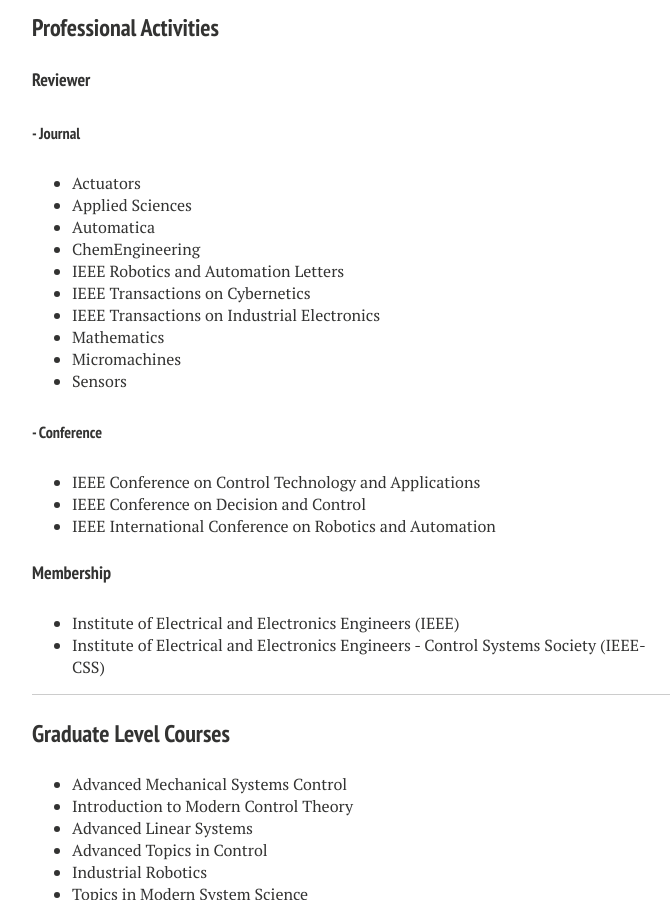
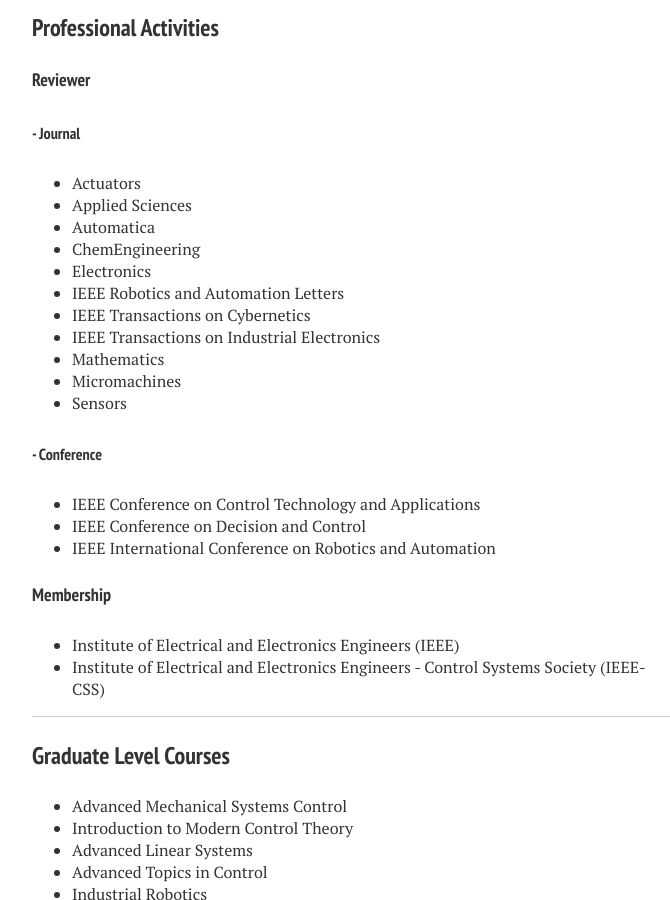
Before and after one commit to liutairan/liutairan.github.io, a Jekyll site: the page built from cv.md, in a window 1280 px wide and 900 px high, scrolled down 3090 px. Shown: the whole window, without its empty margins (288-958 px from the left). Built offline with Jekyll 4.4.1, drawn with Linux system fonts in a browser that asks for light colours; nearby versions of some CDN libraries.

Commit message:
Update cv.md

```diff
--- a/cv.md
+++ b/cv.md
@@ -133,6 +133,7 @@
 * Applied Sciences
 * Automatica
 * ChemEngineering
+* Electronics
 * IEEE Robotics and Automation Letters
 * IEEE Transactions on Cybernetics
 * IEEE Transactions on Industrial Electronics
```
